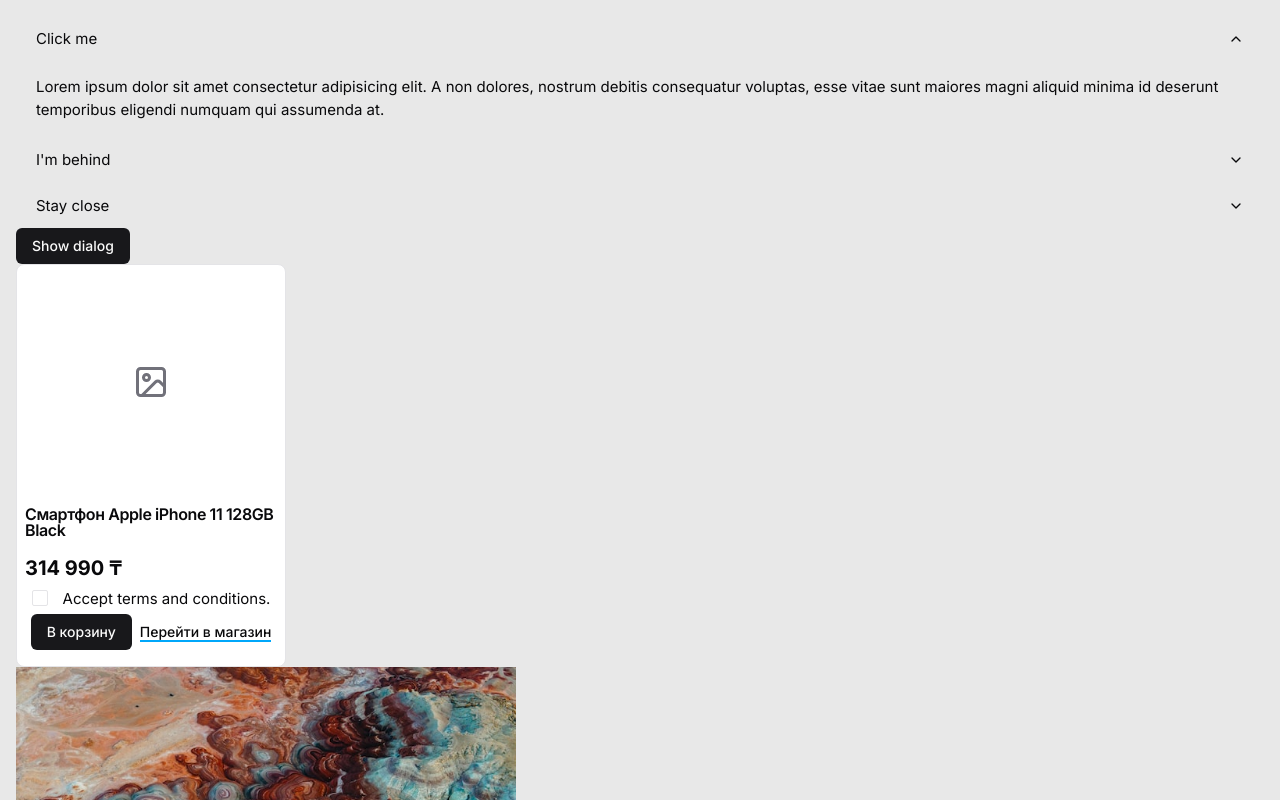
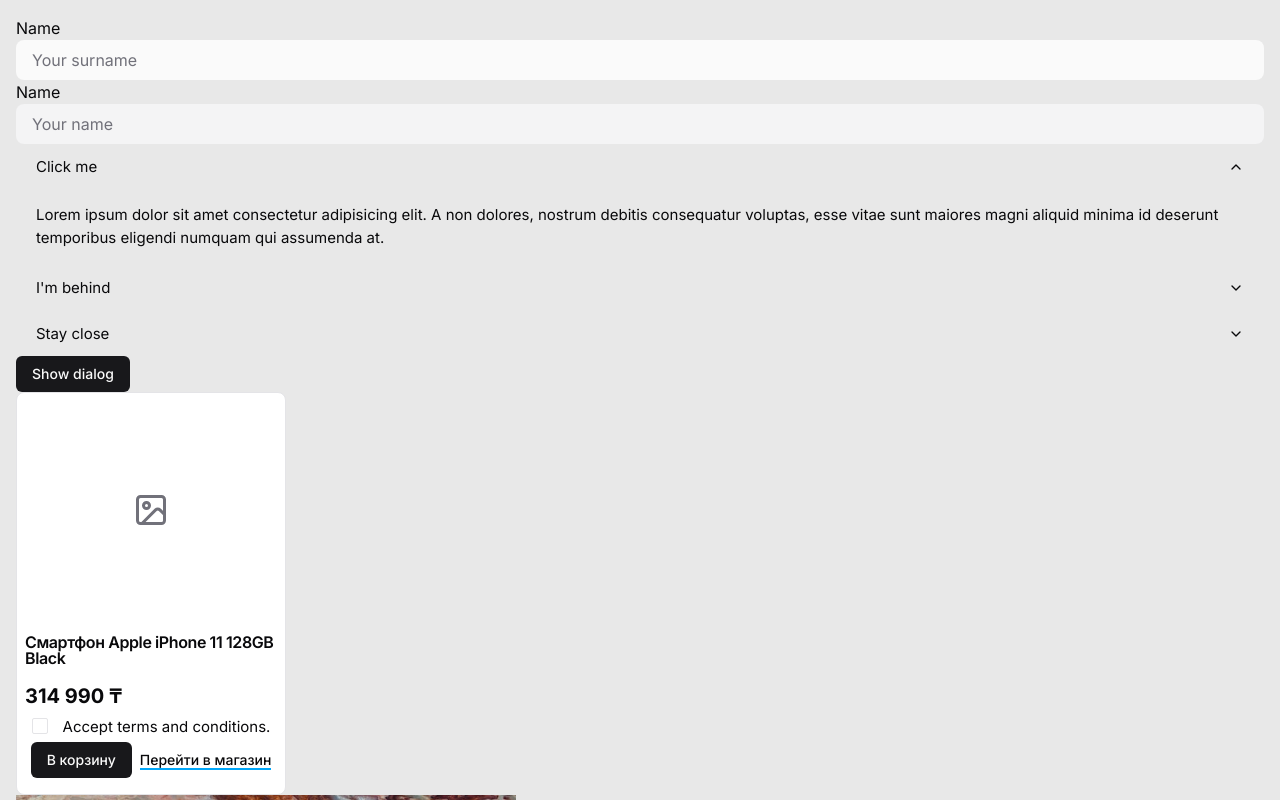
Before and after one commit to memorywanderer/next-components, a Next.js app: page / in a window 1280 px wide. Shown: the top 800 px of the page. Built offline with nearby package versions, Linux system fonts and the light colour scheme.

Commit message:
update input styles

```diff
--- a/app/globals.css
+++ b/app/globals.css
@@ -17,7 +17,6 @@
     --secondary-foreground: 240 5.9% 10%;
     --muted: 240 4.8% 95.9%;
     --muted-foreground: 240 3.8% 46.1%;
-    /* --accent: 240 4.8% 95.9%; */
     --accent: 200, 100%, 49%;
     --accent-foreground: 240 5.9% 10%;
     --destructive: 0 84.2% 60.2%;
@@ -26,8 +25,6 @@
     --input: 240 5.9% 90%;
     --ring: 240 5.9% 10%;
     --radius: 0.5rem;
-    --white: 0 100% 100%;
-    --black: 0 0% 100%;
   }
 
   .dark {
--- a/app/page.tsx
+++ b/app/page.tsx
@@ -8,11 +8,22 @@
 import { Card, CardContent, CardDescription, CardFooter, CardHeader, CardTitle } from "@/components/ui/card/card"
 import { Checkbox } from "@/components/ui/checkbox/checkbox"
 import { Dialog, DialogContent, DialogDescription, DialogHeader, DialogTitle, DialogTrigger } from "@/components/ui/dialog/dialog"
+import { Input } from "@/components/ui/input/Input"
 import Image from "next/image"
 
 export default function Home() {
   return (
     <main className="w-screen p-4">
+      <form>
+        <label htmlFor="surname">
+          Name
+          <Input name="surname" placeholder="Your surname" radius='lg' />
+        </label>
+        <label htmlFor="name">
+          Name
+          <Input name="name" placeholder="Your name" radius='lg' disabled />
+        </label>
+      </form>
       <Accordion
         className="bg-background"
         type="single"
--- a/components/ui/Input/Input.tsx
+++ b/components/ui/Input/Input.tsx
@@ -1,7 +1,6 @@
 import { forwardRef } from "react"
 import { cn } from "@/lib/utils"
 import { VariantProps, cva } from "class-variance-authority"
-
 
 const inputVariants = cva(
   'w-full h-6 px-4 py-6',
@@ -9,9 +8,7 @@
     variants: {
       variant: {
         default:
-          'bg-gray-100 text-gray-800 placeholder:text-gray-300 dark:bg-gray-800 dark:text-gray-100',
-        disabled:
-          'cursor-not-allowed bg-gray-400 text-gray-200 placeholder:text-gray-300 dark: bg-gray-600 dark:text-gray-300',
+          'bg-primary-foreground placeholder:text-muted-foreground focus-visible:outline-none focus-visible:ring-2 focus-visible:ring-ring focus-visible:ring-offset-2 focus-visible:ring-offset-background disabled:cursor-not-allowed disabled:bg-muted disabled:text-muted-foreground',
       },
       size: {
         default: 'h-10 py-2 px-4',
@@ -68,7 +65,6 @@
         required={required}
         className={cn(inputVariants({ variant, size, radius, className }))}
         {...props}
-
       />
     )
   })
```
